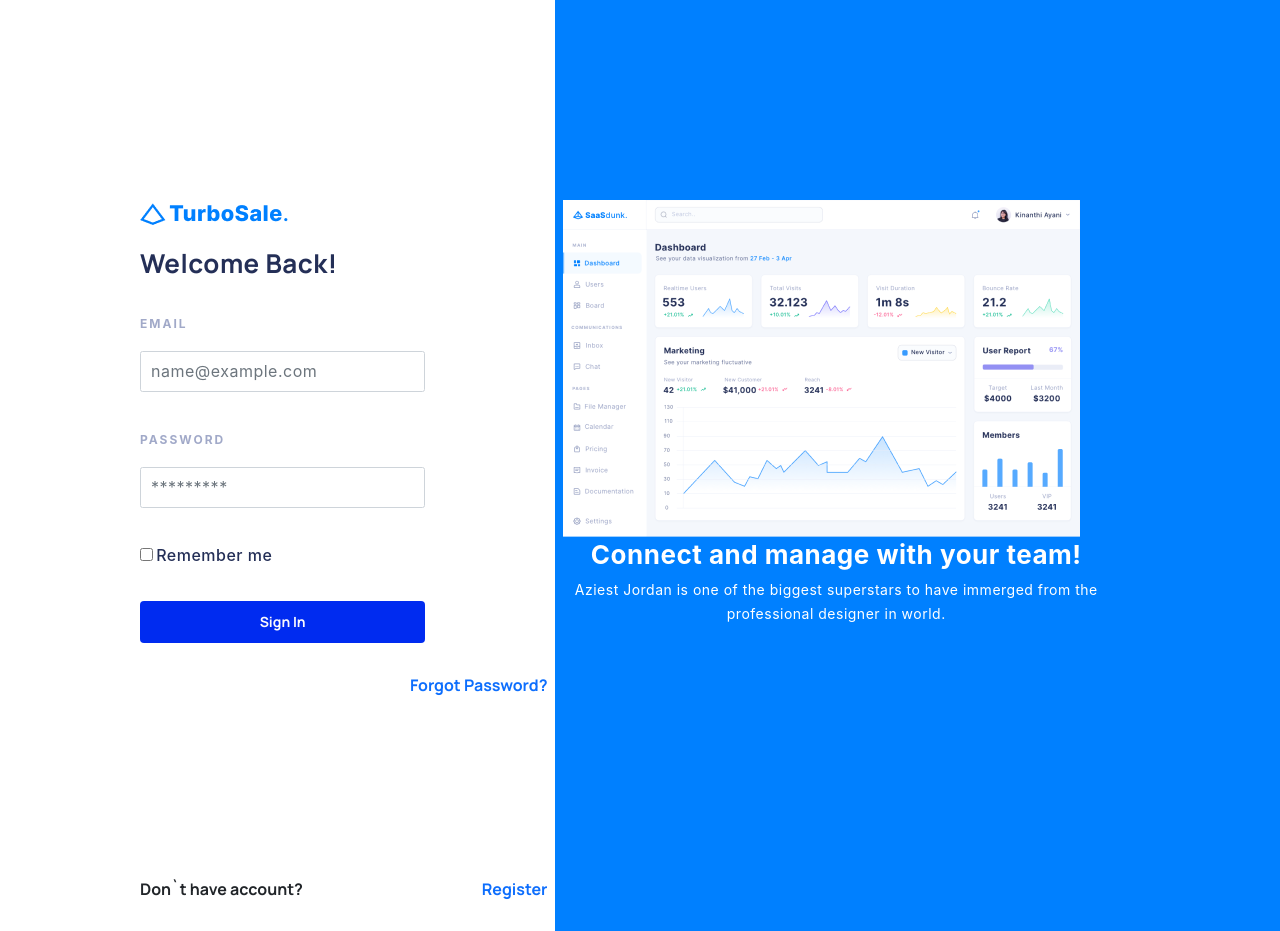
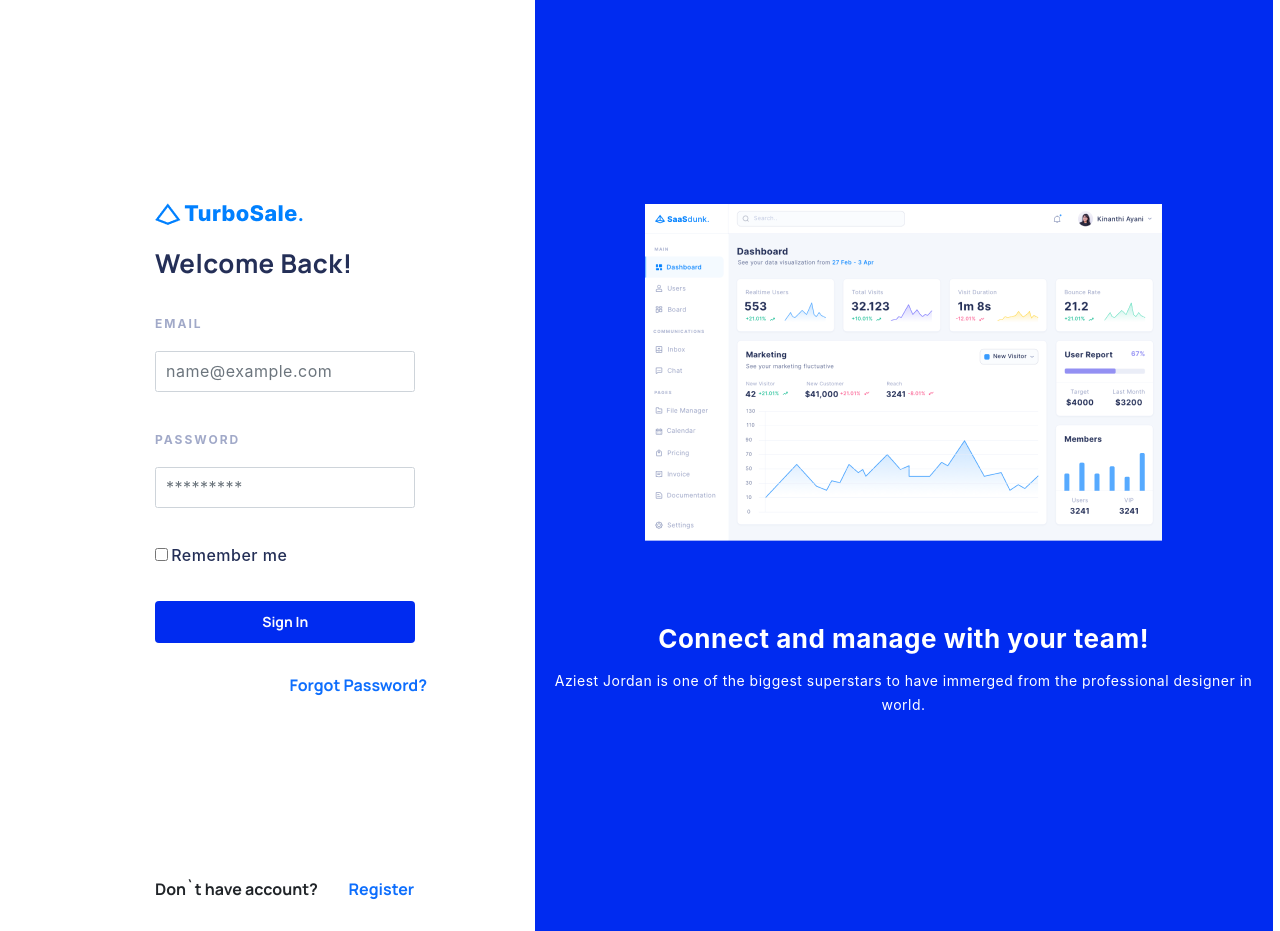
Before and after one commit to SanjarAbduraimov/dashboard-ui-development, a plain HTML site: page login.html in a window 1280 px wide. Drawn offline with Linux system fonts and the light colour scheme; a web font is replaced by a local one.

Commit message:
login added

```diff
--- a/login.html
+++ b/login.html
@@ -1,5 +1,6 @@
 <!DOCTYPE html>
 <html lang="en">
+
 <head>
     <meta charset="UTF-8">
     <meta http-equiv="X-UA-Compatible" content="IE=edge">
@@ -8,11 +9,11 @@
     <link rel="stylesheet" href="/bootstrap-5.1.3-dist/css/bootstrap.min.css">
     <link rel="stylesheet" href="/css/main.css">
 </head>
+
 <body>
-    <footer>
-        <div class="container">
+    <div class="container-fluid">
         <div class="row ">
-                <div class="col forma">
+            <div class="col-md-5 forma">
                 <div class="forma__wrapper">
                     <div class="row">
                         <div class="col form__img">
@@ -22,23 +23,28 @@
                         </div>
                     </div>
                     <div class="row">
-                        <div class="col"><h2 class="form__title">Welcome Back!</h2></div>
+                        <div class="col">
+                            <h2 class="form__title">Welcome Back!</h2>
+                        </div>
                     </div>
                     <div class="row">
                         <div class="col">
                             <div class="mb-3">
                                 <label for="exampleFormControlInput1" class="form-label">EMAIL</label>
-                                <input type="email" class="form-control" id="exampleFormControlInput1" placeholder="name@example.com">
+                                <input type="email" class="form-control" id="exampleFormControlInput1"
+                                    placeholder="name@example.com">
                             </div>
                             <div class="mb-3 ">
                                 <label for="exampleFormControlInput1" class="form-label">PASSWORD</label>
-                                <input type="email" class="form-control" id="exampleFormControlInput1" placeholder="*********">
+                                <input type="email" class="form-control" id="exampleFormControlInput1"
+                                    placeholder="*********">
                             </div>
                             <div>
-                                  <input type="checkbox" id="Eslabqol" value="Remember me" name="Remember me"> <label for="text" class="remember">Remember me</label>
+                                <input type="checkbox" id="Eslabqol" value="Remember me" name="Remember me"> <label
+                                    for="text" class="remember">Remember me</label>
                             </div>
-                              <button  class="btn btn__primary mb-5">Sign in</button>
-                              <div>
+                            <button class="btn btn__primary mb-5">Sign in</button>
+                            <div class="forgot">
                                 <a href="#">Forgot Password?</a>
                             </div>
                         </div>
@@ -53,24 +59,18 @@
                     </div>
                 </div>
             </div>
-                <div class="col forma__2">
-                    <div class="forma__2-wrapper">
-                    <div class="row justify-content-center">
-                        <div class="col">
-                            <img src="/assets/img/Sign in/dashbord.png" alt="">
-                        </div>
-                    </div>
-                    <div class="row">
-                        <div class="col">
+            <div class="col-md-7 forma__2">
+                            <img class="Dashboard__img" src="/assets/img/Sign in/dashbord.png" alt="">
+                        <div class="login_content">
                             <h4 class="form__2-title">Connect and manage with your team!</h4>
-                            <p class="form__2-text">Aziest Jordan is one of the biggest superstars to have immerged from the professional designer in world.</p>
+                            <p class="form__2-text">Aziest Jordan is one of the biggest superstars to have immerged from
+                                the professional designer in world.</p>
                         </div>
             </div>
         </div>
     </div>
-            </div>
-        </div>
-    </footer>
+
 
 </body>
+
 </html>
--- a/sass/layout/_footer.scss
+++ b/sass/layout/_footer.scss
@@ -1,12 +1,5 @@
 .footer__logo{
     color: $mainBlue;
-}
-footer{
-    background-color: #0080FF;;
-}
-.container{
-    margin: 0;
-    padding: 0;
 }
 .forma{
     width: 100%;
@@ -68,11 +61,16 @@
     margin-top: 3rem;
     margin-bottom: 4rem;
 }
-#Elabqol:checked{
+#Eslabqol:active{
     color: $mainBlue;
 }
+.forgot{
+    display: flex;
+    justify-content: end;
+    padding-right: 10rem;
+}
 footer a{
-    float: right;
+
 }
 .remember{
     font-family: Inter;
@@ -91,15 +89,22 @@
     margin-top: 18rem;
     margin-bottom: 2rem;
 }
-.forma__2-wrapper{
+
+.forma__2{
+    background: $mainBlue;
     display: flex;
     flex-direction: column;
     justify-content: center;
+    align-items: center;
 }
-.forma__2 img{
-    margin-top: 20rem;
+.Dashboard__img{
+    width: 517px;
+    height: 337px;
 }
+
 .form__2-title{
+    margin-top: 8rem;
+    margin-bottom: 1.2rem;
     font-family: Inter;
 font-style: normal;
 font-weight: bold;
```
Also changed, not shown: css/main.css, 1 other file. Lines whose indentation alone changed are shown as unchanged.
